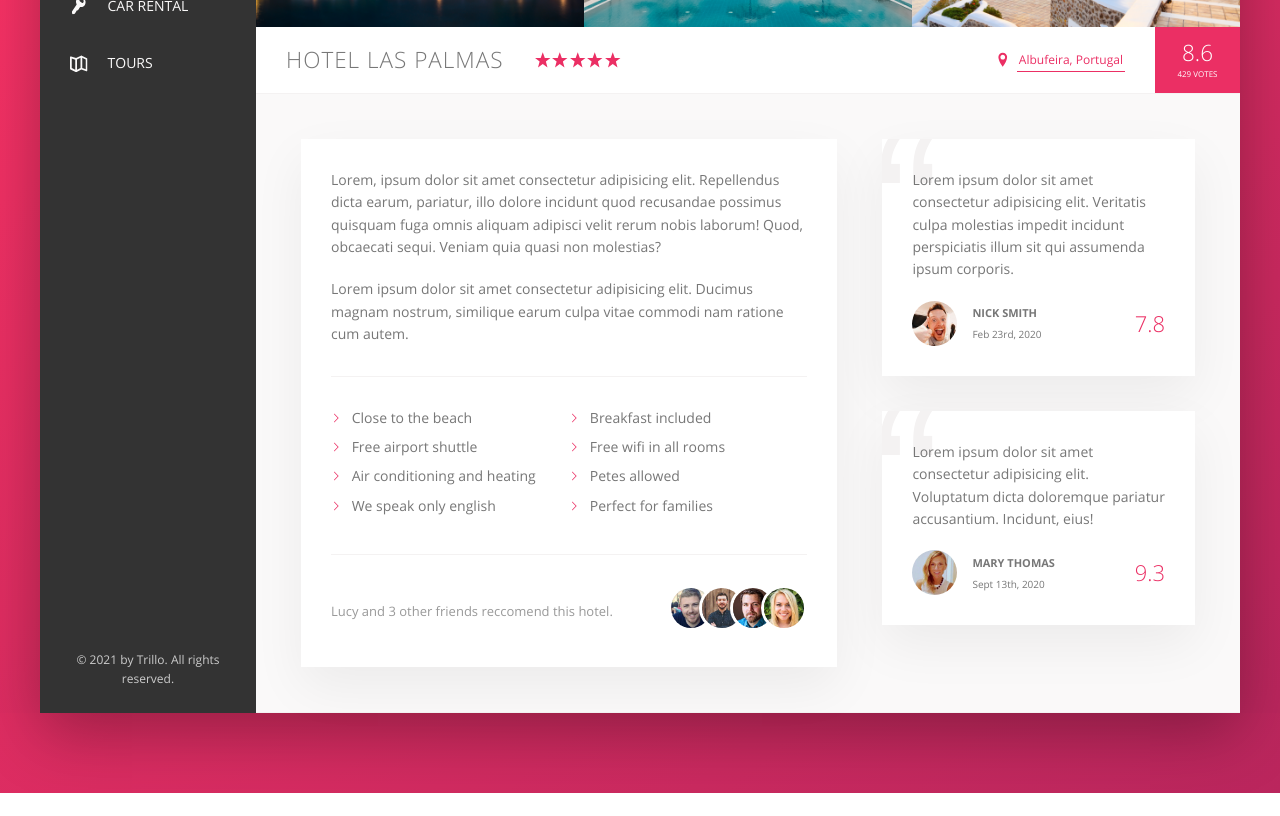
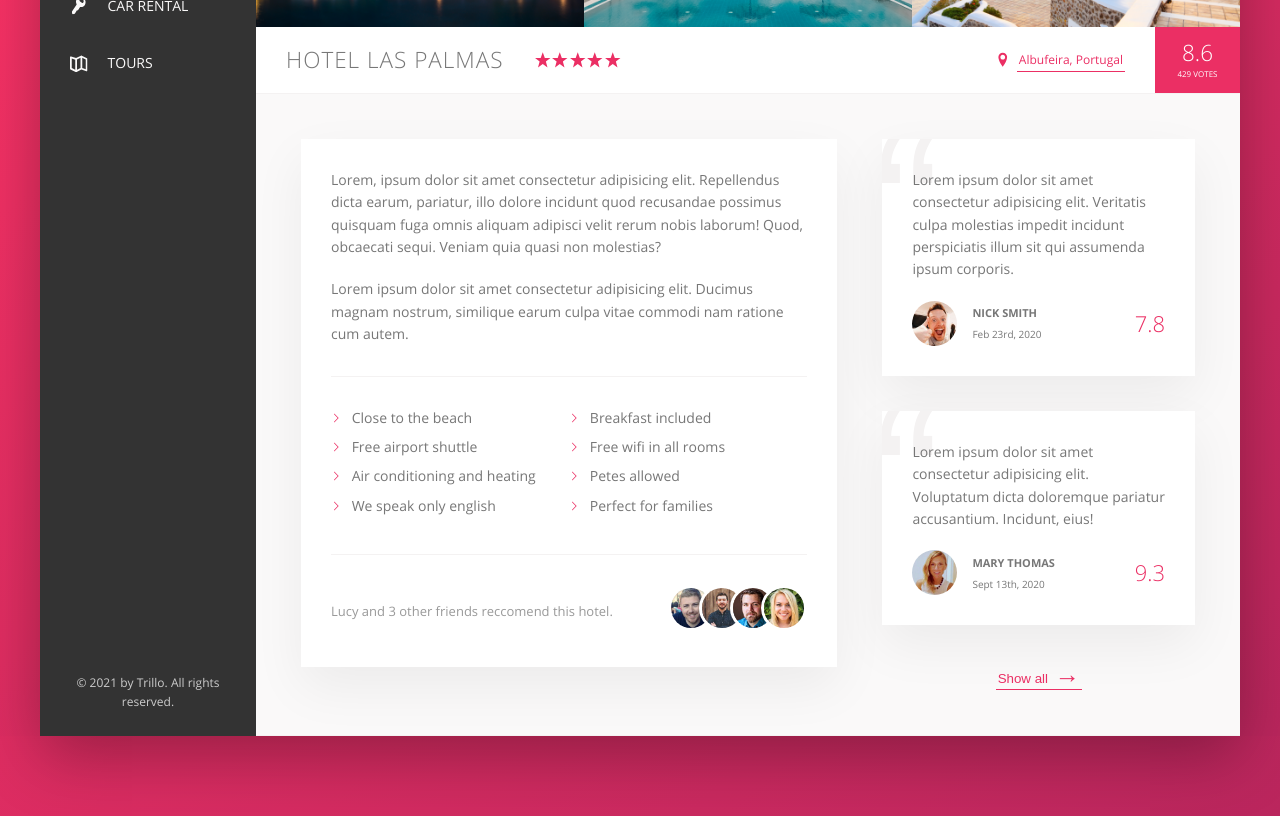
Before and after one commit to dario-piotrowicz/VueJS3-CSS_demo_Trillo_website_miniproject, a Vue app: page / in a window 1280 px wide. Shown: the part 320-1136 px from the top of the page. Before the commit the page ends 1113 px from the top, so only its background shows below. Built offline with nearby package versions, Linux system fonts and the light colour scheme.

Commit message:
added show-all button to the hotel-reviews component

```diff
--- a/src/components/HotelView/Reviews.vue
+++ b/src/components/HotelView/Reviews.vue
@@ -9,6 +9,10 @@
       :date="review.date"
       :score="review.score"
     ></review>
+    <button class="hotel-reviews__show-all-btn">
+      Show all
+      <span class="hotel-reviews__show-all-btn-arrow">&rarr;</span>
+    </button>
   </div>
 </template>
 
@@ -49,5 +53,30 @@ export default {
 
 <style lang="scss" scoped>
 .hotel-reviews {
+  display: flex;
+  flex-direction: column;
+  align-items: center;
+
+  &__show-all-btn {
+    background-color: transparent;
+    color: var(--color-primary);
+    border: none;
+    border-bottom: 1px solid currentColor;
+    padding: 2px;
+    display: inline-block;
+    outline: none;
+    cursor: pointer;
+
+    &-arrow {
+      line-height: 1;
+      font-size: 2.5rem;
+      margin-left: 3px;
+      transition: margin-left 0.2s;
+    }
+
+    &:hover &-arrow {
+      margin-left: 8px;
+    }
+  }
 }
 </style>
```
